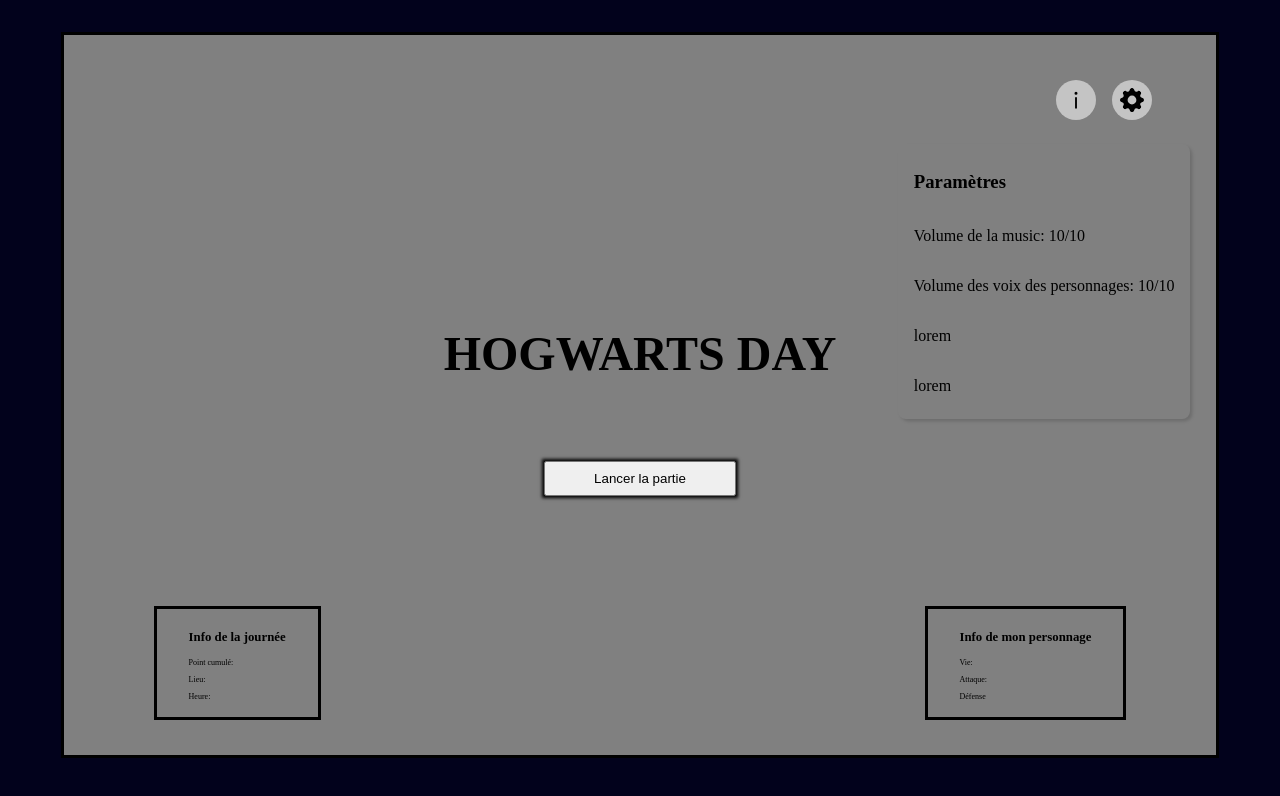
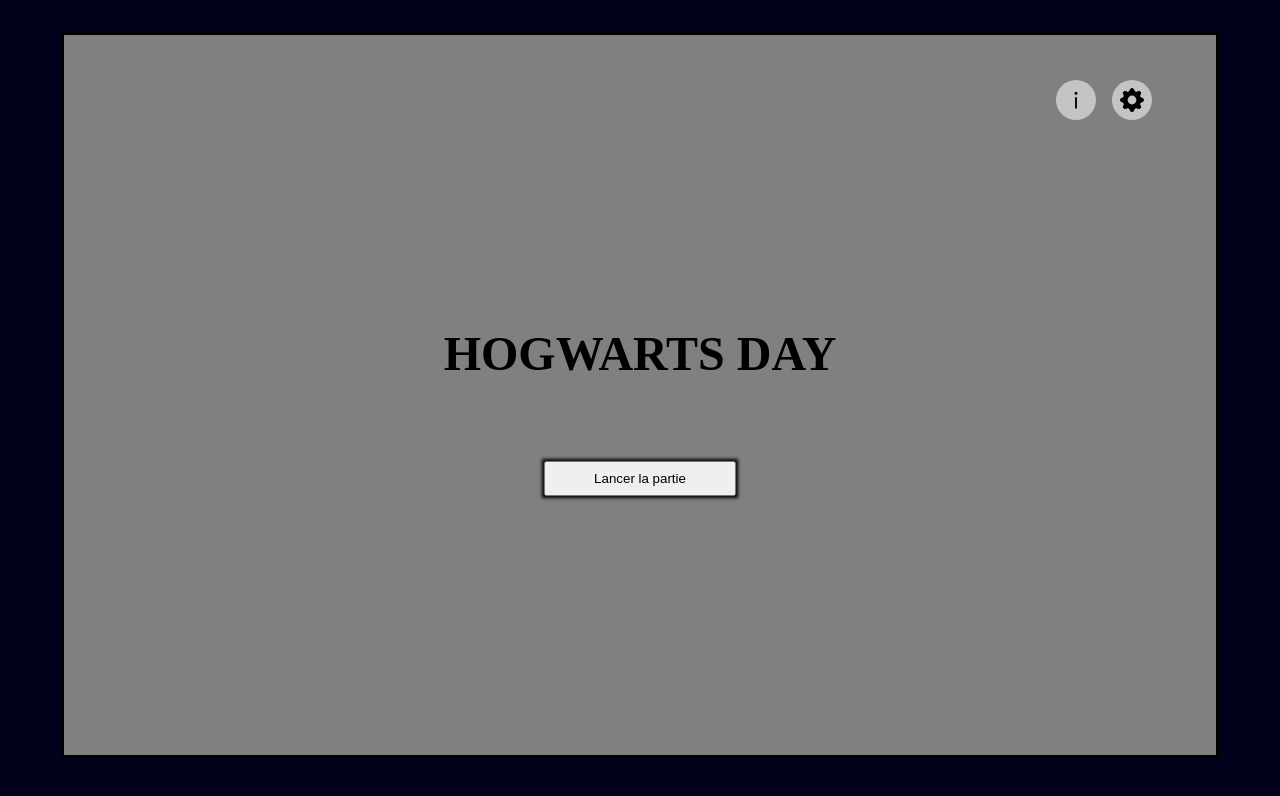
Before and after one commit to WildCodeSchool-2023-09/JS-RemoteFR-jurascripts-P2-Stupeflix, a React (Vite) app in the folder frontend/: page / in a window 1280 px wide. Shown: the top 796 px of the page. Built offline with nearby package versions, Linux system fonts and the light colour scheme.

Commit message:
spelling correction in game: parameters and change of useState from toggle to false

```diff
--- a/frontend/src/components/Game.jsx
+++ b/frontend/src/components/Game.jsx
@@ -5,12 +5,12 @@
 import InfoDay from "./InfoDay";
 
 function Game() {
-  const [info, setInfo] = useState(true);
+  const [info, setInfo] = useState(false);
   const toggleInfo = () => {
     setInfo(!info);
   };
 
-  const [params, setParams] = useState(true);
+  const [params, setParams] = useState(false);
   const toggleParams = () => {
     setParams(!params);
   };
@@ -28,7 +28,7 @@
         {params && (
           <div className="container-params-info">
             <h3>Paramètres</h3>
-            <p>Volume de la music: 10/10</p>
+            <p>Volume de la musique: 10/10</p>
             <p>Volume des voix des personnages: 10/10</p>
             <p>lorem</p>
             <p>lorem</p>
```
